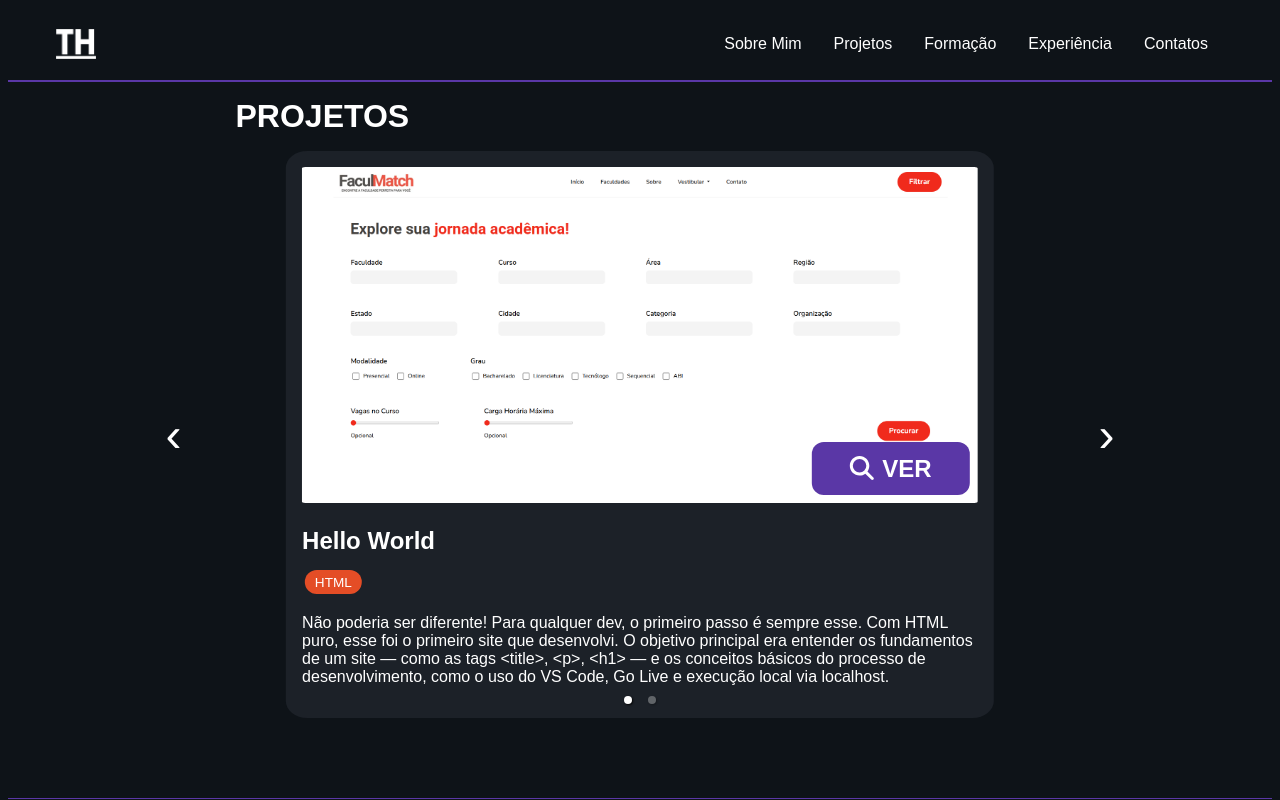
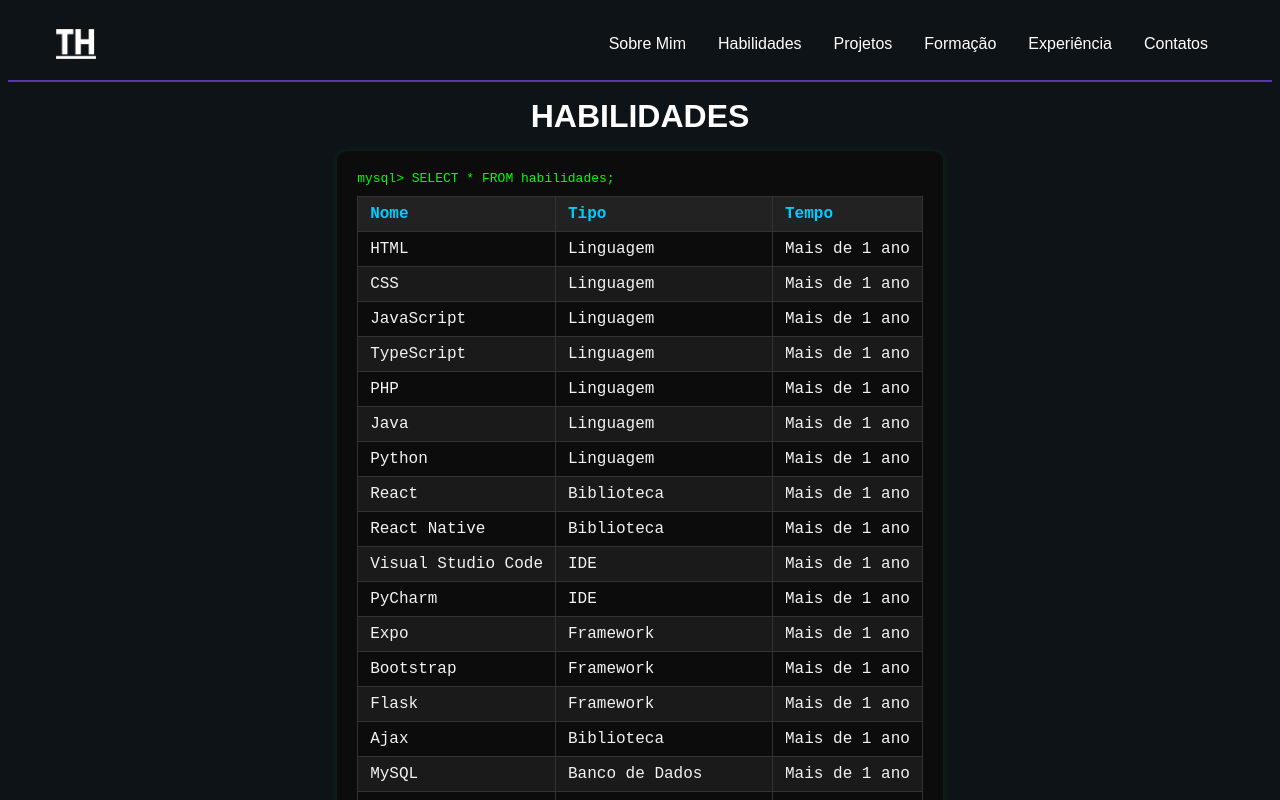
Before and after one commit to Thiago0808/portfolio, a React (Vite) app: page / in a window 1280 px wide. Shown: the top 800 px of the page. Built offline with nearby package versions, Linux system fonts and the light colour scheme; a web font is replaced by a local one.

Commit message:
feat: Adiciona seção Habilidades

```diff
--- a/src/App.tsx
+++ b/src/App.tsx
@@ -3,6 +3,7 @@
 import Experience from './sections/experience'
 import Education from './sections/formation'
 import Projects from './sections/projects'
+import Skills from './sections/skills'
 
 function App() {
 
@@ -10,12 +11,13 @@
     <div className='container'>
       <Header />
       {/* Sobre Mim */}
+      <Skills />
+      <hr />
       <Projects />
       <hr />
       <Education />
       <hr />
       <Experience />
-      {/* Experiências */}
       {/* Contatos */}
 
     </div>
--- a/src/components/Header/index.tsx
+++ b/src/components/Header/index.tsx
@@ -7,6 +7,7 @@
       <img src="/src/assets/img/icon.png" alt="Ícone do Portfólio" className="header-icon" />
       <nav className="header-nav">
         <a href="#sobre-mim">Sobre Mim</a>
+        <a href="#habilidades">Habilidades</a>
         <a href="#projetos">Projetos</a>
         <a href="#formacao">Formação</a>
         <a href="#experiencia">Experiência</a>
--- /dev/null
+++ b/src/components/SkillsTable/index.tsx
@@ -0,0 +1,41 @@
+import React from "react";
+import "./style.css";
+
+interface TechItem {
+  name: string;
+  type: string;
+  time: string;
+}
+
+interface MySQLTableProps {
+  data: TechItem[];
+}
+
+const MySQLTable: React.FC<MySQLTableProps> = ({ data }) => {
+  return (
+    <div className="sql-output">
+      <pre className="sql-prompt">mysql&gt; SELECT * FROM habilidades;</pre>
+      <table className="sql-table">
+        <thead>
+          <tr>
+            <th>Nome</th>
+            <th>Tipo</th>
+            <th>Tempo</th>
+          </tr>
+        </thead>
+        <tbody>
+          {data.map((item, idx) => (
+            <tr key={idx}>
+              <td>{item.name}</td>
+              <td>{item.type}</td>
+              <td>{item.time}</td>
+            </tr>
+          ))}
+        </tbody>
+      </table>
+      <pre className="sql-end">{data.length} rows in set (0.00 sec)</pre>
+    </div>
+  );
+};
+
+export default MySQLTable;
--- /dev/null
+++ b/src/components/SkillsTable/style.css
@@ -0,0 +1,40 @@
+.sql-output {
+  font-family: 'Courier New', monospace;
+  background-color: #0c0c0c;
+  color: #f2f2f2;
+  padding: 20px;
+  border-radius: 10px;
+  max-width: 700px;
+  margin: auto;
+  box-shadow: 0 0 8px rgba(0, 255, 0, 0.1);
+}
+
+.sql-prompt,
+.sql-end {
+  color: #00ff00;
+  margin: 0 0 10px 0;
+  white-space: pre-wrap;
+}
+
+.sql-table {
+  width: 100%;
+  border-collapse: collapse;
+  margin-bottom: 10px;
+}
+
+.sql-table th,
+.sql-table td {
+  border: 1px solid #333;
+  padding: 8px 12px;
+  text-align: left;
+}
+
+.sql-table th {
+  background-color: #222;
+  color: #00ccff;
+  font-weight: bold;
+}
+
+.sql-table tr:nth-child(even) {
+  background-color: #1a1a1a;
+}
--- /dev/null
+++ b/src/sections/skills/index.tsx
@@ -0,0 +1,55 @@
+import './style.css'
+import "react-responsive-carousel/lib/styles/carousel.min.css";
+import SectionTitle from '../../components/SectionTitle';
+import MySQLTable from '../../components/SkillsTable';
+
+const techData = [
+  // Linguagens & Tecnologias
+  { name: "HTML", type: "Linguagem", time: "Mais de 1 ano" },
+  { name: "CSS", type: "Linguagem", time: "Mais de 1 ano" },
+  { name: "JavaScript", type: "Linguagem", time: "Mais de 1 ano" },
+  { name: "TypeScript", type: "Linguagem", time: "Mais de 1 ano" },
+  { name: "PHP", type: "Linguagem", time: "Mais de 1 ano" },
+  { name: "Java", type: "Linguagem", time: "Mais de 1 ano" },
+  { name: "Python", type: "Linguagem", time: "Mais de 1 ano" },
+  { name: "React", type: "Biblioteca", time: "Mais de 1 ano" },
+  { name: "React Native", type: "Biblioteca", time: "Mais de 1 ano" },
+
+  // IDEs
+  { name: "Visual Studio Code", type: "IDE", time: "Mais de 1 ano" },
+  { name: "PyCharm", type: "IDE", time: "Mais de 1 ano" },
+
+  // Frameworks
+  { name: "Expo", type: "Framework", time: "Mais de 1 ano" },
+  { name: "Bootstrap", type: "Framework", time: "Mais de 1 ano" },
+  { name: "Flask", type: "Framework", time: "Mais de 1 ano" },
+
+  // Bibliotecas
+  { name: "Ajax", type: "Biblioteca", time: "Mais de 1 ano" },
+
+  // Banco de Dados
+  { name: "MySQL", type: "Banco de Dados", time: "Mais de 1 ano" },
+  { name: "MariaDB", type: "Banco de Dados", time: "Mais de 1 ano" },
+  { name: "phpMyAdmin", type: "Gerenciador de Banco", time: "Mais de 1 ano" },
+
+  // Servidores
+  { name: "Vercel", type: "Servidor", time: "Mais de 1 ano" },
+  { name: "Sentora", type: "Servidor", time: "Mais de 1 ano" },
+  { name: "Hostinger", type: "Servidor", time: "Mais de 1 ano" },
+
+  // Sistemas & DevOps
+  { name: "Linux", type: "Sistema Operacional", time: "Mais de 1 ano" },
+  { name: "Docker", type: "DevOps", time: "Mais de 1 ano" },
+];
+
+function Skills() {
+
+  return (
+    <div className="skills" id="habilidades">
+      <SectionTitle title={"HABILIDADES"} positioning='center'/>
+      <MySQLTable data={techData} />
+    </div>
+  );
+}
+
+export default Skills
--- /dev/null
+++ b/src/sections/skills/style.css
@@ -0,0 +1,3 @@
+.skills{
+    max-width: 100%;
+}
```
